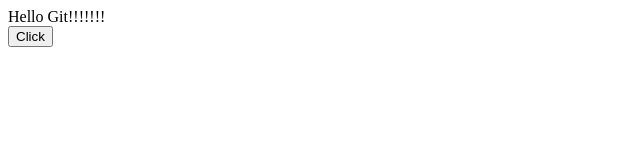
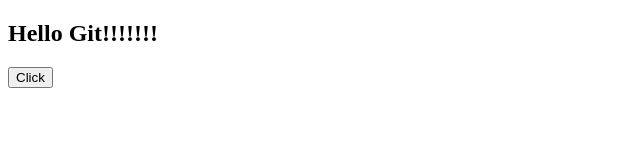
Before and after one commit to sudo0511/Demo-repo, a plain HTML site: page index.html in a window 1280 px wide. Shown: the whole page, without its empty margins (0-640 px from the left). Drawn offline with Linux system fonts and the light colour scheme.

Commit message:
formatted heading

```diff
--- a/index.html
+++ b/index.html
@@ -7,7 +7,9 @@
     <title>Git-Demo</title>
   </head>
   <body>
-    <header>Hello Git!!!!!!!</header>
+    <header>
+      <h2>Hello Git!!!!!!!</h2>
+    </header>
     <button>Click</button>
   </body>
 </html>
```
